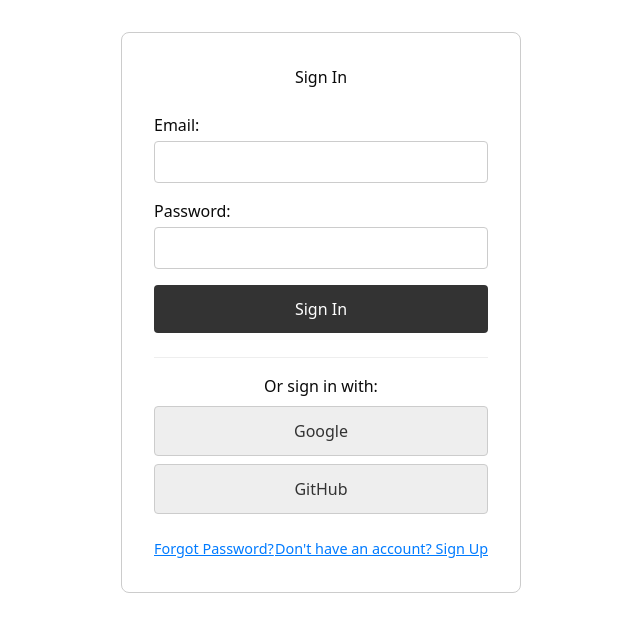
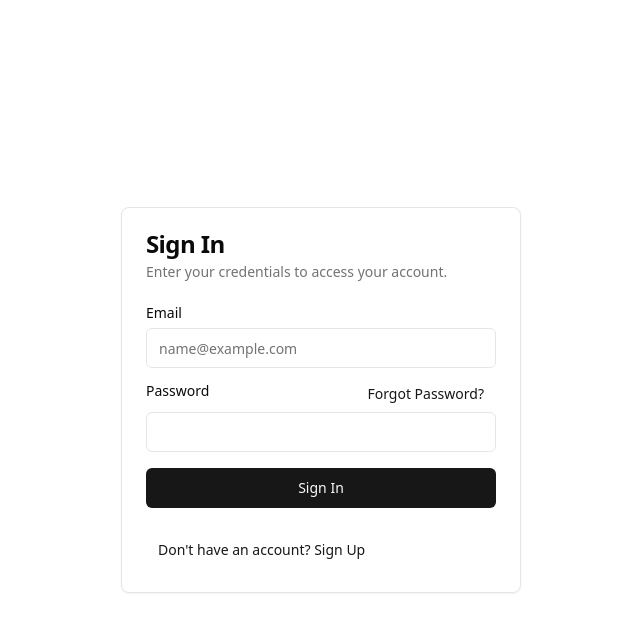
Before and after one commit to zakariabelourga/supabase-auth, a SvelteKit app: page /auth in a window 1280 px wide. Shown: the top 632 px of the page, without its empty margins (319-959 px from the left). Built offline with nearby package versions, Linux system fonts and the light colour scheme; no server answers.

Commit message:
Style auth with shadcn

```diff
--- a/package.json
+++ b/package.json
@@ -23,7 +23,7 @@
 		"@tailwindcss/forms": "^0.5.10",
 		"@tailwindcss/typography": "^0.5.16",
 		"autoprefixer": "^10.4.20",
-		"bits-ui": "^1.3.19",
+		"bits-ui": "^1.4.2",
 		"clsx": "^2.1.1",
 		"eslint": "^9.18.0",
 		"eslint-config-prettier": "^10.0.1",
--- /dev/null
+++ b/src/lib/components/ui/separator/index.ts
@@ -0,0 +1,7 @@
+import Root from "./separator.svelte";
+
+export {
+	Root,
+	//
+	Root as Separator,
+};
--- /dev/null
+++ b/src/lib/components/ui/separator/separator.svelte
@@ -0,0 +1,22 @@
+<script lang="ts">
+	import { Separator as SeparatorPrimitive } from "bits-ui";
+	import { cn } from "$lib/utils.js";
+
+	let {
+		ref = $bindable(null),
+		class: className,
+		orientation = "horizontal",
+		...restProps
+	}: SeparatorPrimitive.RootProps = $props();
+</script>
+
+<SeparatorPrimitive.Root
+	bind:ref
+	class={cn(
+		"bg-border shrink-0",
+		orientation === "horizontal" ? "h-[1px] w-full" : "min-h-full w-[1px]",
+		className
+	)}
+	{orientation}
+	{...restProps}
+/>
--- a/src/routes/auth/+page.svelte
+++ b/src/routes/auth/+page.svelte
@@ -1,10 +1,18 @@
 <script lang="ts">
+	import { Button } from '$lib/components/ui/button/index.js';
+	import * as Card from '$lib/components/ui/card/index.js';
+	import { Input } from '$lib/components/ui/input/index.js';
+	import { Label } from '$lib/components/ui/label/index.js';
+	import { Separator } from '$lib/components/ui/separator/index.js'; // Import Separator
+	import { Alert, AlertDescription, AlertTitle } from '$lib/components/ui/alert/index.js'; // Import Alert components
+
 	import type { ActionData, PageData } from './$types';
 	import { enhance } from '$app/forms';
 	import type { ActionResult, SubmitFunction } from '@sveltejs/kit'; // Import SubmitFunction from @sveltejs/kit
 
 	// Define a more specific type for our form result
-    type AuthFormActionResult = ActionResult & { // Use ActionResult as base
+	type AuthFormActionResult = ActionResult & {
+		// Use ActionResult as base
 		values?: { email?: string };
 		message?: string;
 		errorField?: 'email' | 'password' | 'passwordConfirm' | 'general';
@@ -32,8 +40,9 @@
 		const cameFromSignUp = formResult?.isSignUp === true;
 
 		if (formResult) {
-            if (formResult.type === 'failure') { // Only clear passwords on failure if not password field error
-                 if (formResult.data?.errorField !== 'password' || (cameFromSignUp !== isSignUp) ) {
+			if (formResult.type === 'failure') {
+				// Only clear passwords on failure if not password field error
+				if (formResult.data?.errorField !== 'password' || cameFromSignUp !== isSignUp) {
 					password = '';
 				}
 				if (formResult.data?.errorField !== 'passwordConfirm' || !cameFromSignUp || !isSignUp) {
@@ -109,235 +118,237 @@
 	const enhancedForm: SubmitFunction<AuthFormActionResult, AuthFormActionResult> = () => {
 		clientError = null;
 		serverMessage = null;
-        return async ({ update }: { update: (options?: { reset?: boolean; invalidateAll?: boolean; }) => Promise<void>; }) => {
+		return async ({
+			update
+		}: {
+			update: (options?: { reset?: boolean; invalidateAll?: boolean }) => Promise<void>;
+		}) => {
 			password = '';
 			passwordConfirm = '';
 			await update({ reset: false }); // prevent form reset by enhance
 		};
 	};
 	// Enhance logic specific to signup
-     const enhancedSignUp: SubmitFunction<AuthFormActionResult, AuthFormActionResult> = ({ cancel }) => {
+	const enhancedSignUp: SubmitFunction<AuthFormActionResult, AuthFormActionResult> = ({
+		cancel
+	}) => {
 		clientError = null; // Clear client error on new submission attempt
 		if (!validateSignUpForm()) {
 			cancel(); // Cancel submission if client validation fails
 		} else {
 			serverMessage = null; // Also clear server message optimistically
-            return async ({ update }: { update: (options?: { reset?: boolean; invalidateAll?: boolean; }) => Promise<void>; }) => {
+			return async ({
+				update
+			}: {
+				update: (options?: { reset?: boolean; invalidateAll?: boolean }) => Promise<void>;
+			}) => {
 				password = '';
 				passwordConfirm = '';
 				await update({ reset: false });
 			};
 		}
 	};
-
 </script>
 
 <svelte:head>
-    <title>{isSignUp ? 'Sign Up' : (showPasswordReset ? 'Reset Password' : 'Sign In')}</title>
+	<title>{isSignUp ? 'Sign Up' : showPasswordReset ? 'Reset Password' : 'Sign In'}</title>
 </svelte:head>
 
-<div class="auth-container">
-
+<div class="flex min-h-screen items-center justify-center">
+	<Card.Root class="w-[400px]">
 		{#if !showPasswordReset}
 			{#if isSignUp}
-            <!-- Sign Up Form -->
-            <h1>Create Account</h1>
-            {#if serverMessage && isSignUp} <p class={serverMessage.type}>{serverMessage.text}</p> {/if}
-            {#if clientError} <p class="error">{clientError}</p> {/if}
+				<!-- Sign Up Card -->
+				<Card.Header>
+					<Card.Title>Create Account</Card.Title>
+					<Card.Description>Enter your details to create a new account.</Card.Description>
+				</Card.Header>
+				<Card.Content class="space-y-4">
+					{#if serverMessage && isSignUp}
+						<Alert variant={serverMessage.type === 'error' ? 'destructive' : 'default'}>
+							<AlertTitle>{serverMessage.type === 'error' ? 'Error' : 'Success'}</AlertTitle>
+							<AlertDescription>{serverMessage.text}</AlertDescription>
+						</Alert>
+					{/if}
+					{#if clientError}
+						<Alert variant="destructive">
+							<AlertTitle>Error</AlertTitle>
+							<AlertDescription>{clientError}</AlertDescription>
+						</Alert>
+					{/if}
 
-            <form method="POST" action="?/register" use:enhance={enhancedSignUp}>
-                <input type="hidden" name="isSignUp" value="true"/>
-                <label>
-                    Email:
-                    <input type="email" name="email" bind:value={email} required autocomplete="email" />
-                    {#if formResult?.type === 'failure' && formResult.data?.errorField === 'email' && isSignUp}<p class="field-error">{serverMessage?.text}</p>{/if}
-                </label>
-                <label>
-                    Password:
-                    <input type="password" name="password" bind:value={password} required autocomplete="new-password" />
-                    {#if formResult?.type === 'failure' && formResult.data?.errorField === 'password' && isSignUp}<p class="field-error">{serverMessage?.text}</p>{/if}
-                </label>
-                <label>
-                    Confirm Password:
-                    <input type="password" name="passwordConfirm" bind:value={passwordConfirm} required autocomplete="new-password" />
-                    {#if formResult?.type === 'failure' && formResult.data?.errorField === 'passwordConfirm' && isSignUp}<p class="field-error">{serverMessage?.text}</p>{/if}
-                </label>
-                <button type="submit">Sign Up</button>
+					<form method="POST" action="?/register" use:enhance={enhancedSignUp} class="space-y-4">
+						<input type="hidden" name="isSignUp" value="true" />
+						<div class="grid gap-2">
+							<Label for="email-signup">Email</Label>
+							<Input
+								id="email-signup"
+								type="email"
+								name="email"
+								bind:value={email}
+								required
+								autocomplete="email"
+								placeholder="name@example.com"
+							/>
+							{#if formResult?.type === 'failure' && formResult.data?.errorField === 'email' && isSignUp}
+								<p class="text-sm text-destructive">{serverMessage?.text}</p>
+							{/if}
+						</div>
+						<div class="grid gap-2">
+							<Label for="password-signup">Password</Label>
+							<Input
+								id="password-signup"
+								type="password"
+								name="password"
+								bind:value={password}
+								required
+								autocomplete="new-password"
+							/>
+							{#if formResult?.type === 'failure' && formResult.data?.errorField === 'password' && isSignUp}
+								<p class="text-sm text-destructive">{serverMessage?.text}</p>
+							{/if}
+						</div>
+						<div class="grid gap-2">
+							<Label for="passwordConfirm-signup">Confirm Password</Label>
+							<Input
+								id="passwordConfirm-signup"
+								type="password"
+								name="passwordConfirm"
+								bind:value={passwordConfirm}
+								required
+								autocomplete="new-password"
+							/>
+							{#if formResult?.type === 'failure' && formResult.data?.errorField === 'passwordConfirm' && isSignUp}
+								<p class="text-sm text-destructive">{serverMessage?.text}</p>
+							{/if}
+						</div>
+						<Button type="submit" class="w-full">Sign Up</Button>
 					</form>
-            <button class="link" onclick={switchToSignIn}>Already have an account? Sign In</button>
+				</Card.Content>
+				<Card.Footer class="flex justify-center">
+					<Button variant="link" onclick={switchToSignIn}>Already have an account? Sign In</Button>
+				</Card.Footer>
+			{:else}
+				<!-- Sign In Card -->
+				<Card.Header>
+					<Card.Title>Sign In</Card.Title>
+					<Card.Description>Enter your credentials to access your account.</Card.Description>
+				</Card.Header>
+				<Card.Content class="space-y-4">
+					{#if serverMessage && !isSignUp && !showPasswordReset}
+						<Alert variant={serverMessage.type === 'error' ? 'destructive' : 'default'}>
+							<AlertTitle>{serverMessage.type === 'error' ? 'Error' : 'Success'}</AlertTitle>
+							<AlertDescription>{serverMessage.text}</AlertDescription>
+						</Alert>
+					{/if}
 
-        {:else}
-            <!-- Sign In Form -->
-            <h1>Sign In</h1>
-            {#if serverMessage && !isSignUp && !showPasswordReset} <p class={serverMessage.type}>{serverMessage.text}</p> {/if}
+					<form method="POST" action="?/login" use:enhance={enhancedForm} class="space-y-4">
+						<div class="grid gap-2">
+							<Label for="email-signin">Email</Label>
+							<Input
+								id="email-signin"
+								type="email"
+								name="email"
+								bind:value={email}
+								required
+								autocomplete="username"
+								placeholder="name@example.com"
+							/>
+							{#if formResult?.type === 'failure' && formResult.data?.errorField === 'email' && !isSignUp}
+								<p class="text-sm text-destructive">{serverMessage?.text}</p>
+							{/if}
+						</div>
+						<div class="grid gap-2">
+							<div class="flex justify-between">
+								<Label for="password-signin">Password</Label>
+								<Button
+									variant="link"
+									size="sm"
+									class="h-auto"
+									onclick={() => togglePasswordReset(true)}>Forgot Password?</Button
+								>
+							</div>
 
-            <form method="POST" action="?/login" use:enhance={enhancedForm}>
-                <label>
-                    Email:
-                    <input type="email" name="email" bind:value={email} required autocomplete="username"/>
-                     {#if formResult?.type === 'failure' && formResult.data?.errorField === 'email' && !isSignUp}<p class="field-error">{serverMessage?.text}</p>{/if}
-                </label>
-                <label>
-                    Password:
-                    <input type="password" name="password" bind:value={password} required autocomplete="current-password" />
-                     {#if formResult?.type === 'failure' && formResult.data?.errorField === 'password' && !isSignUp}<p class="field-error">{serverMessage?.text}</p>{/if}
-                </label>
-                <button type="submit">Sign In</button>
+							<Input
+								id="password-signin"
+								type="password"
+								name="password"
+								bind:value={password}
+								required
+								autocomplete="current-password"
+							/>
+							{#if formResult?.type === 'failure' && formResult.data?.errorField === 'password' && !isSignUp}
+								<p class="text-sm text-destructive">{serverMessage?.text}</p>
+							{/if}
+						</div>
+						<Button type="submit" class="w-full">Sign In</Button>
 					</form>
 
-            <!-- OAuth Buttons -->
-            <div class="oauth-buttons">
-                <h3>Or sign in with:</h3>
+					<!-- OAuth Buttons hidden -->
+					<div class="hidden">
+						<div class="relative">
+							<div class="absolute inset-0 flex items-center">
+								<Separator />
+							</div>
+							<div class="relative flex justify-center text-xs uppercase">
+								<span class="bg-background px-2 text-muted-foreground"> Or continue with </span>
+							</div>
+						</div>
+						<div class="grid grid-cols-2 gap-4">
 							<form method="POST" action="?/oauth_login" use:enhance={enhancedForm}>
 								<input type="hidden" name="provider" value="google" />
-                    <button type="submit">Google</button>
+								<Button type="submit" variant="outline" class="w-full">Google</Button>
 							</form>
 							<form method="POST" action="?/oauth_login" use:enhance={enhancedForm}>
 								<input type="hidden" name="provider" value="github" />
-                    <button type="submit">GitHub</button>
+								<Button type="submit" variant="outline" class="w-full">GitHub</Button>
 							</form>
 							<!-- Add more provider buttons as needed -->
 						</div>
-
-            <div class="auth-links">
-                 <button class="link" onclick={() => togglePasswordReset(true)}>Forgot Password?</button>
-                 <button class="link" onclick={switchToSignUp}>Don't have an account? Sign Up</button>
 					</div>
+				</Card.Content>
+				<Card.Footer class="flex">
+					<Button variant="link" size="sm" onclick={switchToSignUp}
+						>Don't have an account? Sign Up</Button
+					>
+				</Card.Footer>
+			{/if}
+		{:else}
+			<!-- Password Reset Card -->
+			<Card.Header>
+				<Card.Title>Reset Password</Card.Title>
+				<Card.Description>Enter your email to receive a password reset link.</Card.Description>
+			</Card.Header>
+			<Card.Content class="space-y-4">
+				{#if serverMessage && showPasswordReset}
+					<Alert variant={serverMessage.type === 'error' ? 'destructive' : 'default'}>
+						<AlertTitle>{serverMessage.type === 'error' ? 'Error' : 'Success'}</AlertTitle>
+						<AlertDescription>{serverMessage.text}</AlertDescription>
+					</Alert>
 				{/if}
 
-    {:else}
-        <!-- Password Reset Form -->
-         <h1>Reset Password</h1>
-         {#if serverMessage && showPasswordReset} <p class={serverMessage.type}>{serverMessage.text}</p> {/if}
-
-        <form method="POST" action="?/reset_password" use:enhance={enhancedForm}>
-            <p>Enter your email address and we'll send you a link to reset your password.</p>
-            <label>
-                Email:
-                <input type="email" name="email" bind:value={email} required autocomplete="email" />
-                 {#if formResult?.type === 'failure' && formResult.data?.errorField === 'email' && showPasswordReset}<p class="field-error">{serverMessage?.text}</p>{/if}
-            </label>
-            <button type="submit">Send Reset Link</button>
-        </form>
-        <button class="link" onclick={() => togglePasswordReset(false)}>Back to Sign In</button>
+				<form method="POST" action="?/reset_password" use:enhance={enhancedForm} class="space-y-4">
+					<div class="grid gap-2">
+						<Label for="email-reset">Email</Label>
+						<Input
+							id="email-reset"
+							type="email"
+							name="email"
+							bind:value={email}
+							required
+							autocomplete="email"
+							placeholder="name@example.com"
+						/>
+						{#if formResult?.type === 'failure' && formResult.data?.errorField === 'email' && showPasswordReset}
+							<p class="text-sm text-destructive">{serverMessage?.text}</p>
 						{/if}
 					</div>
-
-<style>
-    .auth-container {
-        max-width: 400px;
-        margin: 2rem auto;
-        padding: 2rem;
-        border: 1px solid #ccc;
-        border-radius: 8px;
-        text-align: center;
-    }
-    h1 {
-        margin-bottom: 1.5rem;
-    }
-    form {
-        display: flex;
-        flex-direction: column;
-        gap: 1rem;
-        margin-bottom: 1rem;
-    }
-    label {
-        display: flex;
-        flex-direction: column;
-        align-items: flex-start;
-        text-align: left; /* Align label text left */
-        width: 100%;
-    }
-    input {
-        width: 100%;
-        padding: 0.5rem;
-        margin-top: 0.25rem;
-        box-sizing: border-box;
-         border: 1px solid #ccc; /* Add border */
-        border-radius: 4px; /* Add border-radius */
-    }
-    button {
-        padding: 0.75rem;
-        cursor: pointer;
-        border-radius: 4px; /* Add border-radius */
-        border: none; /* Remove default border */
-        transition: background-color 0.2s ease; /* Add transition */
-    }
-    button:hover {
-        opacity: 0.9; /* Slight hover effect */
-    }
-
-    button[type="submit"] {
-        background-color: #333;
-        color: white;
-    }
-    button[type="submit"]:hover {
-        background-color: #555;
-    }
-
-    .oauth-buttons {
-        margin-top: 1.5rem;
-        border-top: 1px solid #eee;
-        padding-top: 1rem;
-        display: flex;
-        flex-direction: column;
-        gap: 0.5rem;
-    }
-    .oauth-buttons form {
-        margin-bottom: 0;
-    }
-    .oauth-buttons button {
-        width: 100%;
-        background-color: #eee;
-        color: #333;
-        border: 1px solid #ccc;
-    }
-     .oauth-buttons button:hover {
-        background-color: #ddd;
-    }
-
-    .error, .success {
-        padding: 0.75rem;
-        border-radius: 4px;
-        margin-bottom: 1rem;
-        text-align: center;
-        border: 1px solid transparent;
-    }
-    .error {
-        color: hsl(0, 60%, 50%); /* Softer red */
-        background-color: hsl(0, 100%, 95%); /* Light red background */
-        border-color: hsl(0, 60%, 80%);
-    }
-     .success { /* Style for success messages */
-        color: hsl(120, 60%, 30%);
-        background-color: hsl(120, 100%, 95%);
-        border-color: hsl(120, 60%, 80%);
-    }
-    .field-error { /* Style for specific field errors */
-        color: hsl(0, 60%, 50%);
-        font-size: 0.8rem;
-        margin-top: 0.2rem;
-    }
-    .link {
-        background: none;
-        border: none;
-        color: #007bff; /* Standard link blue */
-        text-decoration: underline;
-        cursor: pointer;
-        padding: 0;
-        margin-top: 0.5rem; /* Adjusted margin */
-        font-size: 0.9rem; /* Slightly smaller */
-    }
-    .link:hover {
-        color: #0056b3;
-    }
-    /* Container for Sign In links */
-    .auth-links {
-        margin-top: 1rem;
-        display: flex;
-        justify-content: space-between; /* Space out links */
-        align-items: center;
-        font-size: 0.9rem;
-    }
-
-</style>
+					<Button type="submit" class="w-full">Send Reset Link</Button>
+				</form>
+			</Card.Content>
+			<Card.Footer class="flex justify-center">
+				<Button variant="link" onclick={() => togglePasswordReset(false)}>Back to Sign In</Button>
+			</Card.Footer>
+		{/if}
+	</Card.Root>
+</div>
```
Also changed, not shown: 1 other file (tests, documents, lock files or other folders). Lines whose indentation alone changed are shown as unchanged.
